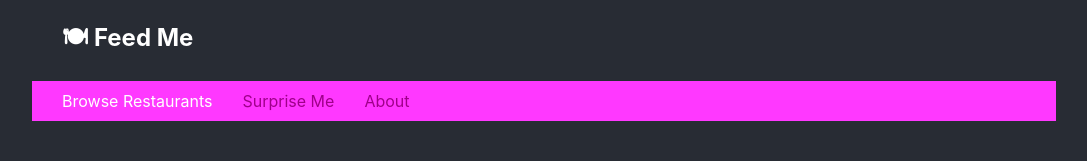
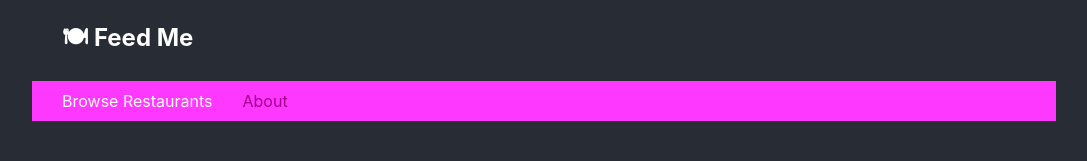
Before and after one commit to mlipilin/feed-me-container, a React (Create React App) app: page /#/ in a window 1280 px wide. Shown: the top 161 px of the page, without its empty margins (96-1183 px from the left). Built offline with nearby package versions, Linux system fonts and the light colour scheme.

Commit message:
normalize several params

```diff
--- a/src/App.js
+++ b/src/App.js
@@ -1,4 +1,5 @@
-import { HashRouter as Router, Switch, Route } from 'react-router-dom'
+import { Router, Route, Switch } from 'react-router-dom'
+import { createHashHistory } from 'history'
 
 // Components
 import Container from './components/Container'
@@ -12,30 +13,32 @@ import { MICROFRONTEND_NAME } from './constants'
 // Routes
 import MicroFrontend from './routes/MicroFrontend'
 
-const Browse = (...props) => (
+const history = createHashHistory()
+
+const Browse = (props) => (
   <MicroFrontend {...props} name={MICROFRONTEND_NAME.BROWSE} />
 )
 
-const Restaurant = (...props) => (
+const Restaurant = (props) => (
   <MicroFrontend {...props} name={MICROFRONTEND_NAME.RESTAURANT} />
 )
 
-const About = (...props) => (
+const About = (props) => (
   <MicroFrontend {...props} name={MICROFRONTEND_NAME.ABOUT} />
 )
 
-function App() {
+function App(props) {
   return (
-    <Router>
+    <Router history={history}>
       <Container>
         <Header />
         <Menu />
       </Container>
       <Content>
         <Switch>
-          <Route path="/restaurant" component={Restaurant} />
+          <Route exact path="/" component={Browse} />
+          <Route path="/restaurant/:id" component={Restaurant} />
           <Route path="/about" component={About} />
-          <Route path="/" component={Browse} />
         </Switch>
       </Content>
     </Router>
--- a/src/components/Header/index.js
+++ b/src/components/Header/index.js
@@ -1,3 +1,5 @@
+import { Link } from 'react-router-dom'
+
 // Components
 import Logo from '../Logo'
 
@@ -6,7 +8,9 @@ import styles from './styles.module.scss'
 function Header() {
   return (
     <div className={styles.Header}>
-      <Logo />
+      <Link to="/" className={styles.Header__LogoLink}>
+        <Logo />
+      </Link>
     </div>
   )
 }
--- a/src/components/Header/styles.module.scss
+++ b/src/components/Header/styles.module.scss
@@ -1,3 +1,9 @@
 .Header {
   padding: 20px 0;
 }
+
+.Header__LogoLink {
+  color: white;
+  display: inline-flex;
+  text-decoration: none;
+}
--- a/src/components/Menu/index.js
+++ b/src/components/Menu/index.js
@@ -1,5 +1,4 @@
-import { Link, useLocation } from 'react-router-dom'
-import cn from 'classnames'
+import { NavLink } from 'react-router-dom'
 
 import styles from './styles.module.scss'
 
@@ -9,32 +8,25 @@ const ITEMS = [
     name: 'Browse Restaurants',
   },
   {
-    to: '/restaurant',
-    name: 'Surprise Me',
-  },
-  {
     to: '/about',
     name: 'About',
   },
 ]
 
 function Menu() {
-  const location = useLocation()
-
   return (
     <nav className={styles.Menu}>
       <ul className={styles.Menu__List}>
         {ITEMS.map((item) => (
           <li className={styles.Menu__ListItem} key={item.to}>
-            <Link
-              className={cn(styles.Menu__ListItemLink, {
-                [styles.Menu__ListItemLink_active]:
-                  item.to === location.pathname,
-              })}
+            <NavLink
+              activeClassName={styles.Menu__ListItemLink_active}
+              className={styles.Menu__ListItemLink}
+              exact
               to={item.to}
             >
               {item.name}
-            </Link>
+            </NavLink>
           </li>
         ))}
       </ul>
--- a/src/routes/MicroFrontend/index.js
+++ b/src/routes/MicroFrontend/index.js
@@ -48,8 +48,8 @@ function safetyCall(fn, ...args) {
   typeof fn === 'function' && fn(...args)
 }
 
-function renderMicrofrontend(name) {
-  safetyCall(window[`render${name}`], CONTAINER_ID)
+function renderMicrofrontend(name, history) {
+  safetyCall(window[`render${name}`], CONTAINER_ID, history)
 }
 
 function unmountMicrofrontend(name) {
@@ -57,7 +57,7 @@ function unmountMicrofrontend(name) {
 }
 
 function MicroFrontend(props) {
-  const { name } = props
+  const { history, name } = props
 
   const host = MICROFRONTEND_HOST[name]
 
@@ -99,7 +99,7 @@ function MicroFrontend(props) {
       })
       .then(() => {
         // console.log('all scripts and styles are loaded')
-        renderMicrofrontend(name)
+        renderMicrofrontend(name, history)
       })
       .catch((error) => {
         console.log('error', error)
@@ -110,6 +110,7 @@ function MicroFrontend(props) {
 }
 
 MicroFrontend.propTypes = {
+  history: PropTypes.object.isRequired,
   name: PropTypes.oneOf(Object.values(MICROFRONTEND_NAME)).isRequired,
 }
 
```
